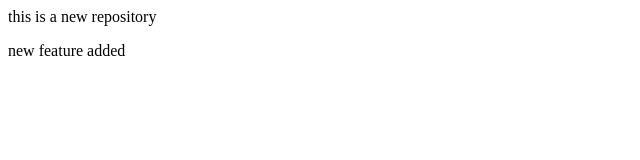
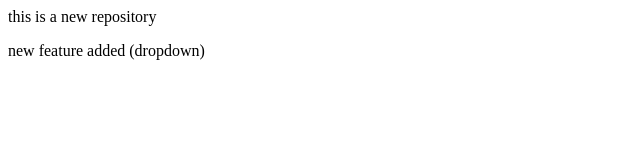
Before and after one commit to SiddharthKhadanga-wq/localrepo, a plain HTML site: page index.html in a window 1280 px wide. Shown: the full height of the page, 0-640 px from the left. Drawn offline with Linux system fonts and the light colour scheme.

Commit message:
Add dropdowm=n

```diff
--- a/index.html
+++ b/index.html
@@ -1,2 +1,2 @@
 <p>this is a new repository</p>
-<p>new feature added</p>
+<p>new feature added (dropdown)</p>
```
